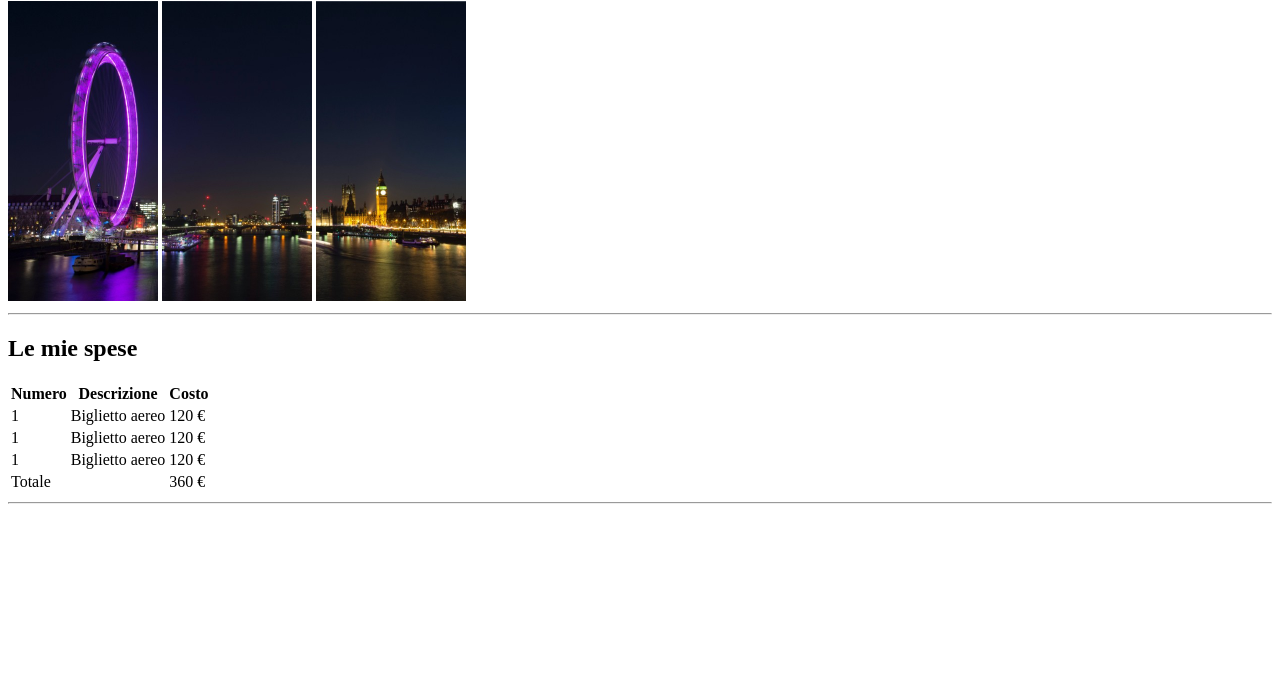
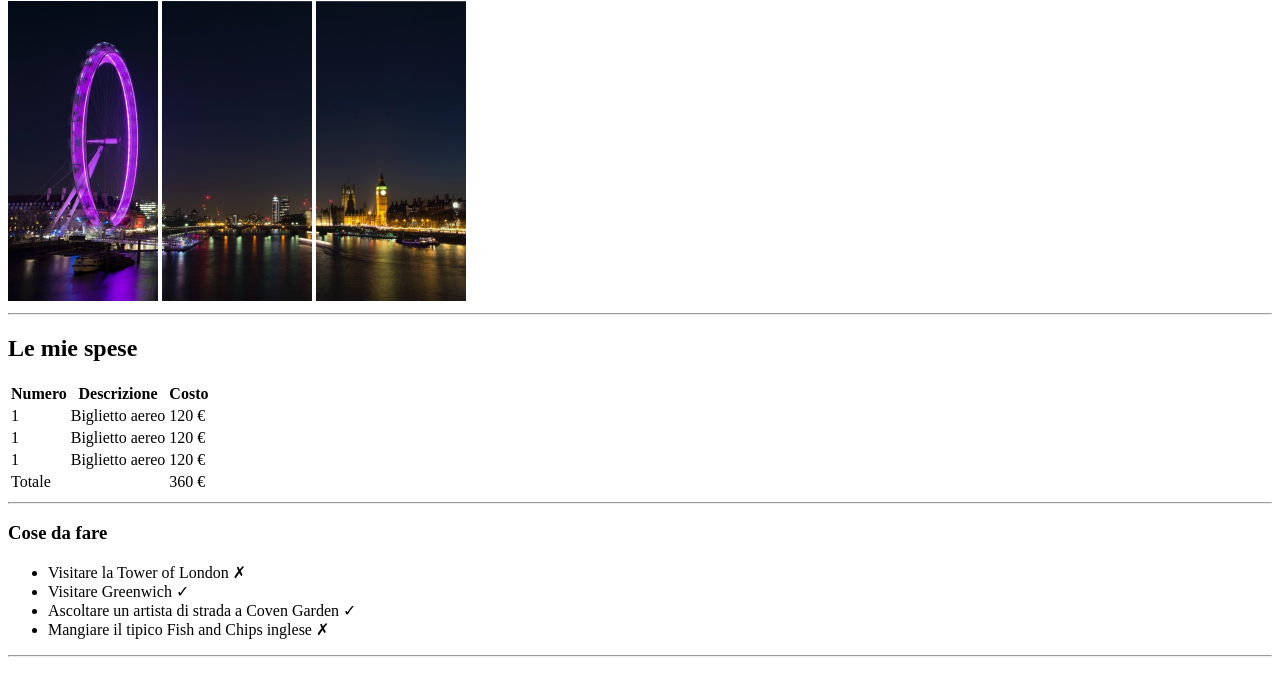
Before and after one commit to Pierpaolo-99/html-london-trip, a plain HTML site: page index.html in a window 1280 px wide. Shown: the part 79-774 px from the top of the page. Drawn offline with Linux system fonts and the light colour scheme.

Commit message:
Add second section with to do list

```diff
--- a/index.html
+++ b/index.html
@@ -53,6 +53,20 @@
 
         </section>
 
+        <section>
+
+            <h3>Cose da fare</h3>
+
+            <ul>
+                <li>Visitare la Tower of London &cross;</li>
+                <li>Visitare Greenwich &check;</li>
+                <li>Ascoltare un artista di strada a Coven Garden &check;</li>
+                <li>Mangiare il tipico Fish and Chips inglese &cross;</li>
+            </ul>
+            <hr>
+
+        </section>
+
     </main>
 </body>
 
```
